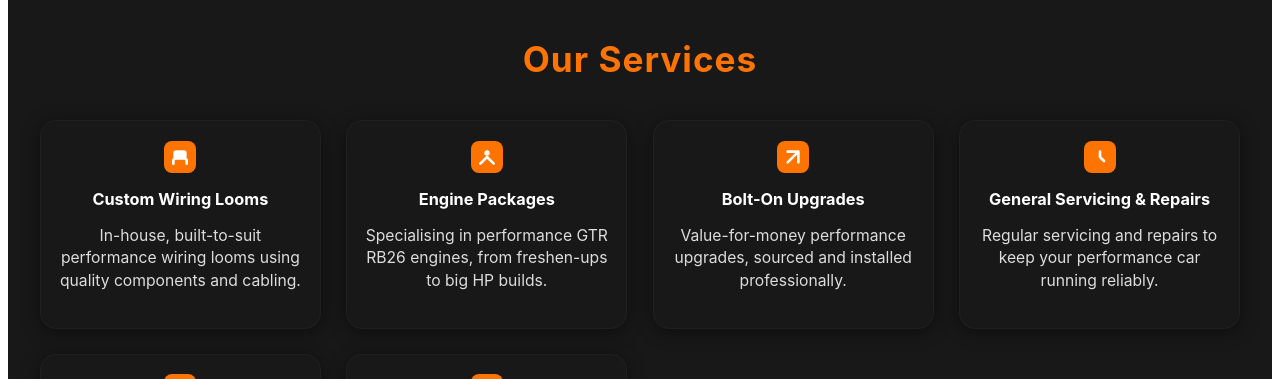
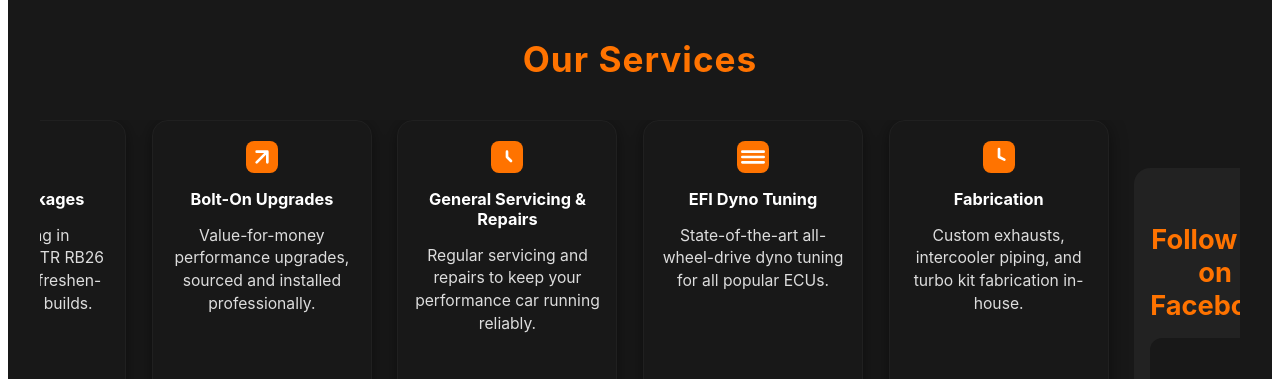
Before and after one commit to tunedperf/Tuned-website, a Next.js app: page / in a window 1280 px wide. Shown: the part 700-1079 px from the top of the page. Built offline with nearby package versions, Linux system fonts and the light colour scheme; grey boxes are pictures that could not be loaded.

Commit message:
Make service cards fixed compact width and force single-row services list with horizontal scroll

```diff
--- a/app/components/ServiceCard.tsx
+++ b/app/components/ServiceCard.tsx
@@ -12,6 +12,9 @@ export default function ServiceCard({ title, icon, desc }: { title: string; icon
         padding: '1.2rem 1rem',
         textAlign: 'center',
         minHeight: 150,
+        width: 220,
+        minWidth: 220,
+        boxSizing: 'border-box',
         transition: 'transform 0.16s, box-shadow 0.16s',
         cursor: 'pointer',
         border: '1px solid rgba(255,255,255,0.035)',
--- a/pages/index.tsx
+++ b/pages/index.tsx
@@ -64,7 +64,7 @@ export default function Home() {
 						{/* Services Section */}
 						<section style={{ padding: '4rem 1rem 3rem 1rem', maxWidth: 1200, margin: '0 auto' }}>
 							<h2 style={{ textAlign: 'center', marginBottom: '2.5rem', fontSize: '2.2rem', fontWeight: 700, color: '#ff7300', letterSpacing: '1px' }}>Our Services</h2>
-							<div style={{ display: 'grid', gridTemplateColumns: 'repeat(auto-fit, minmax(220px, 1fr))', gap: '1.6rem' }}>
+							<div style={{ display: 'flex', gap: '1.6rem', justifyContent: 'center', alignItems: 'stretch', flexWrap: 'nowrap', overflowX: 'auto', paddingBottom: '0.6rem' }}>
 								<ServiceCard
 									title="Custom Wiring Looms"
 									icon={<svg width="32" height="32" fill="none" viewBox="0 0 24 24"><rect width="24" height="24" rx="6" fill="#ff7300"/><path d="M7 17v-2a2 2 0 012-2h6a2 2 0 012 2v2" stroke="#fff" strokeWidth="2" strokeLinecap="round" strokeLinejoin="round"/><rect x="7" y="7" width="10" height="6" rx="2" fill="#fff"/></svg>}
```
